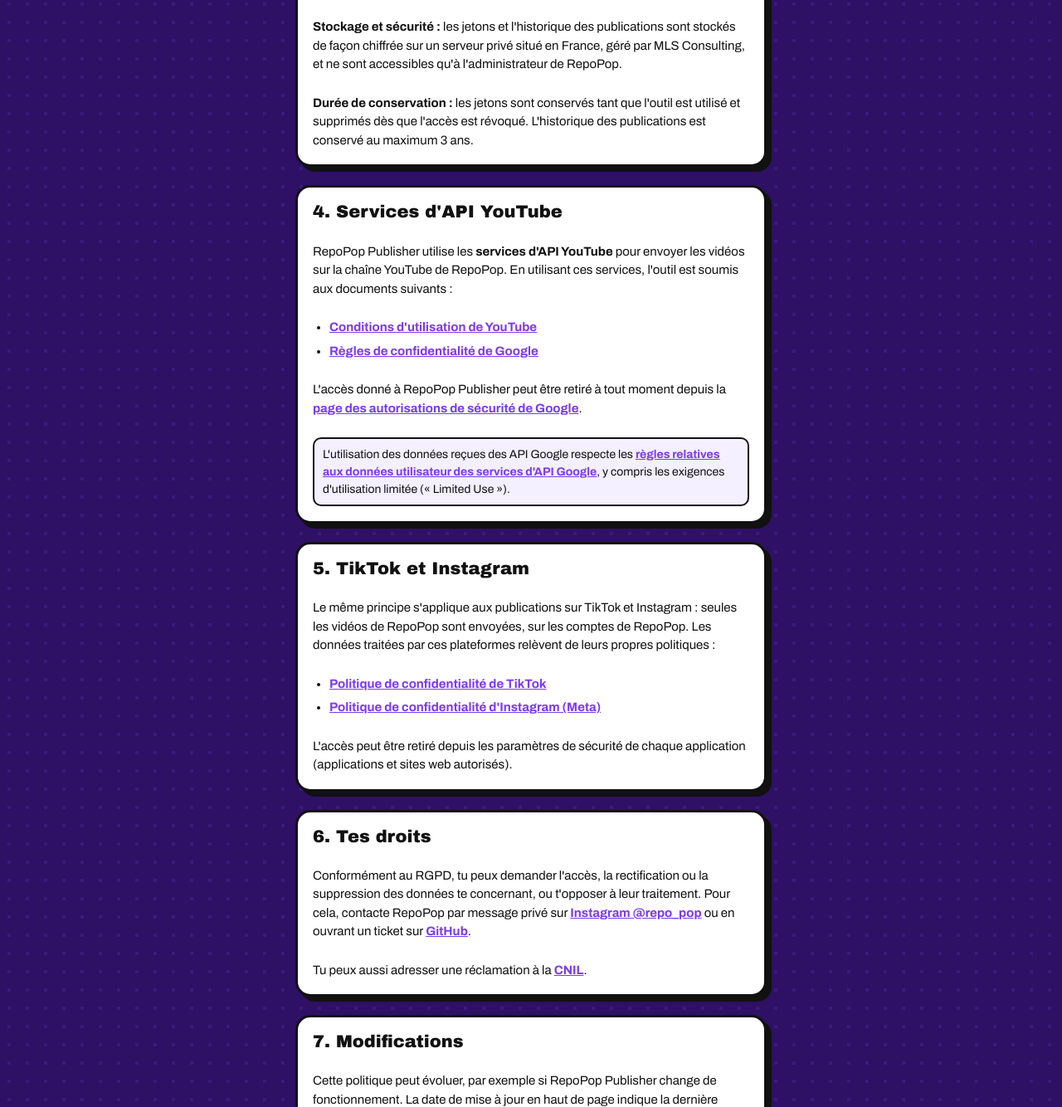
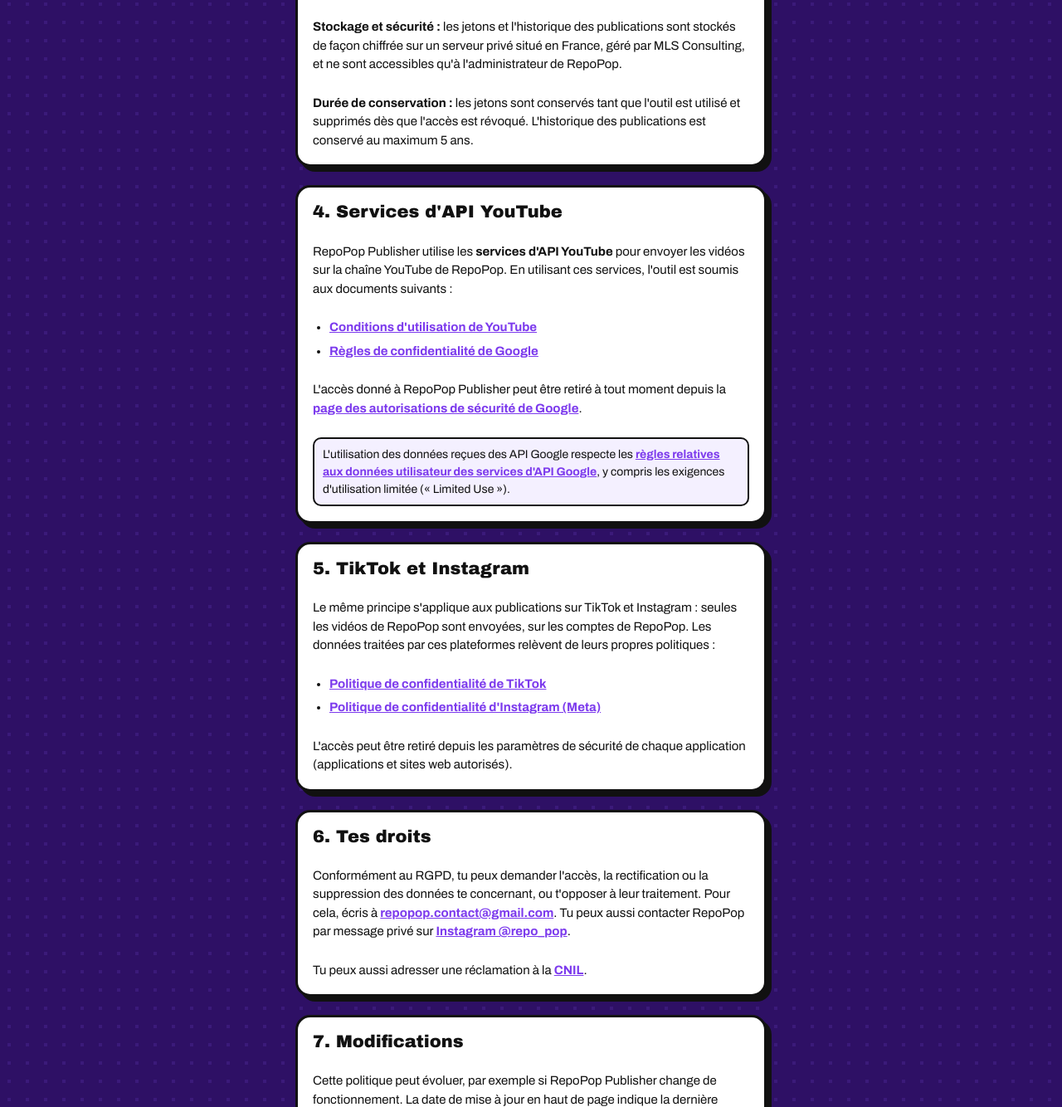
Before and after one commit to repopop/repopop.github.io, a plain HTML site: page confidentialite/index.html in a window 1280 px wide. Shown: the part 1348-2682 px from the top of the page at 83% size. Drawn offline with Linux system fonts and the light colour scheme.

Commit message:
Pages légales : e-mail de contact et conservation 5 ans
Co-Authored-By: Claude Opus 5.5 <noreply@anthropic.com>
Claude-Session: https://claude.ai/code/session_01LitNXfdk3ys7wHCsyZKGv3

```diff
--- a/confidentialite/index.html
+++ b/confidentialite/index.html
@@ -54,7 +54,7 @@
     </ul>
     <p><b>Ce que l'outil ne fait pas :</b> il ne lit pas les données des spectateurs, des abonnés ou des commentaires, il ne vend et ne partage aucune donnée, et ne s'en sert pas pour de la publicité.</p>
     <p><b>Stockage et sécurité :</b> les jetons et l'historique des publications sont stockés de façon chiffrée sur un serveur privé situé en France, géré par MLS Consulting, et ne sont accessibles qu'à l'administrateur de RepoPop.</p>
-    <p><b>Durée de conservation :</b> les jetons sont conservés tant que l'outil est utilisé et supprimés dès que l'accès est révoqué. L'historique des publications est conservé au maximum 3 ans.</p>
+    <p><b>Durée de conservation :</b> les jetons sont conservés tant que l'outil est utilisé et supprimés dès que l'accès est révoqué. L'historique des publications est conservé au maximum 5 ans.</p>
   </section>
 
   <section class="sticker lg">
@@ -80,7 +80,7 @@
 
   <section class="sticker lg">
     <h2>6. Tes droits</h2>
-    <p>Conformément au RGPD, tu peux demander l'accès, la rectification ou la suppression des données te concernant, ou t'opposer à leur traitement. Pour cela, contacte RepoPop par message privé sur <a href="https://www.instagram.com/repo_pop/">Instagram @repo_pop</a> ou en ouvrant un ticket sur <a href="https://github.com/repopop/repopop.github.io/issues">GitHub</a>.</p>
+    <p>Conformément au RGPD, tu peux demander l'accès, la rectification ou la suppression des données te concernant, ou t'opposer à leur traitement. Pour cela, écris à <a href="mailto:repopop.contact@gmail.com">repopop.contact@gmail.com</a>. Tu peux aussi contacter RepoPop par message privé sur <a href="https://www.instagram.com/repo_pop/">Instagram @repo_pop</a>.</p>
     <p>Tu peux aussi adresser une réclamation à la <a href="https://www.cnil.fr/fr/plaintes">CNIL</a>.</p>
   </section>
 
```
Also changed, not shown: conditions/index.html (+1 -1 lines).
